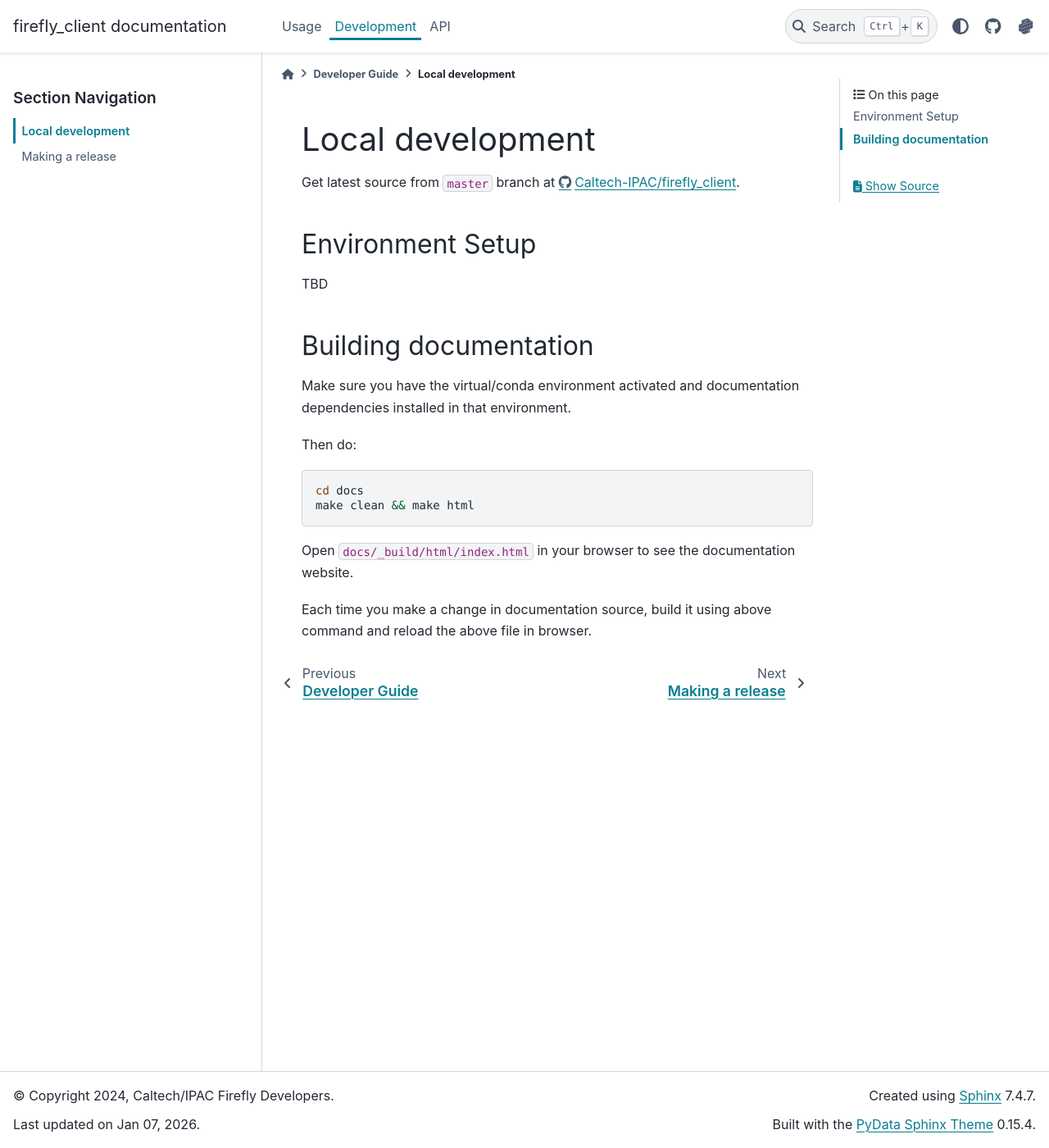
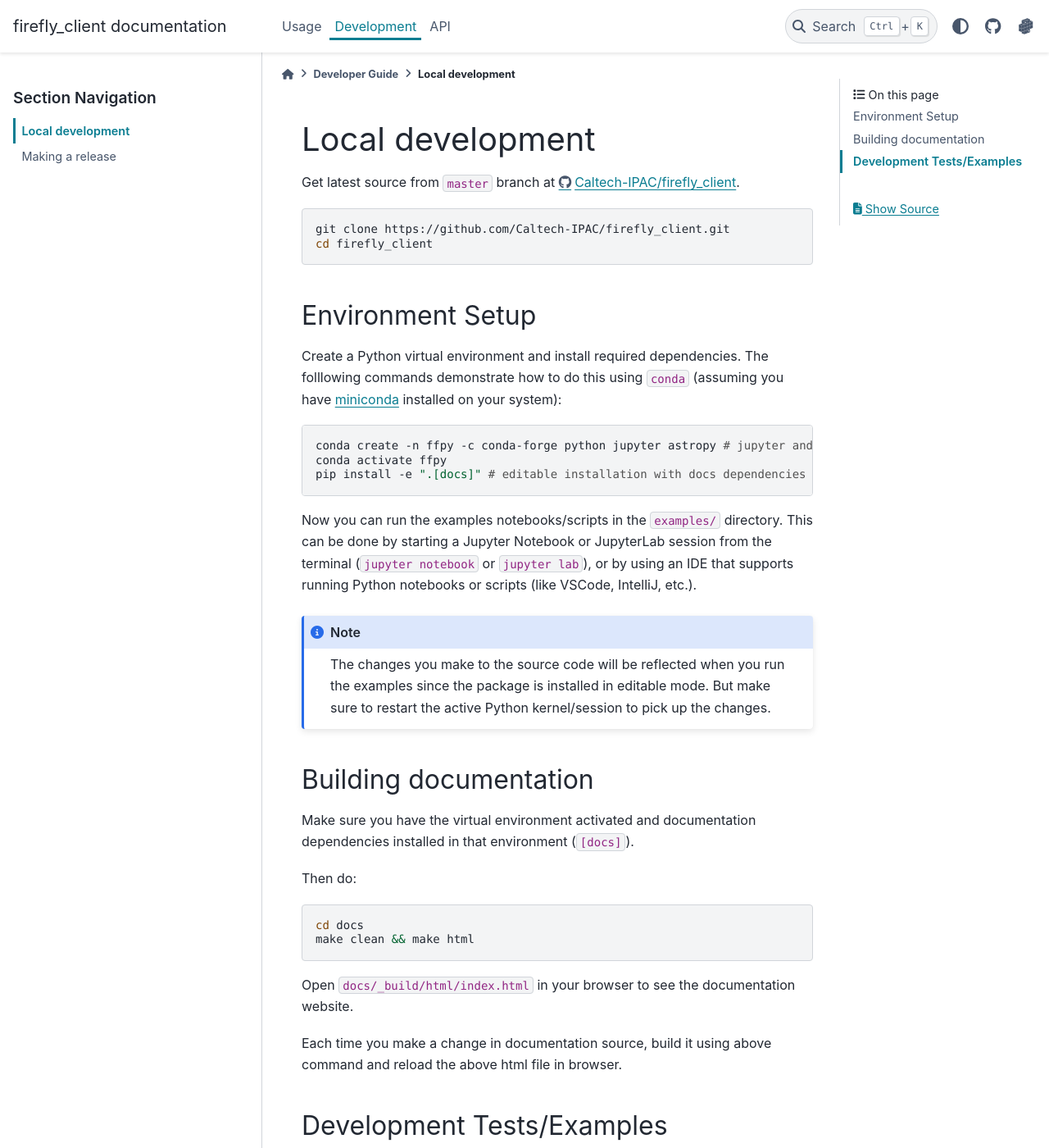
Before and after one commit to Caltech-IPAC/firefly_client, a Sphinx documentation site: the page built from docs/development/guide.rst, in a window 1280 px wide and 1400 px high. Shown: the whole window at 82% size. Built offline with Sphinx 7.4.7 and the PyData theme 0.15.4, drawn with Linux system fonts in a browser that asks for light colours; pages that are not in the unit, such as notebooks, are missing from menus; some of the changed text lies outside the part shown.

Commit message:
Update local development docs

```diff
--- a/docs/development/guide.rst
+++ b/docs/development/guide.rst
@@ -4,18 +4,37 @@ Local development
 
 Get latest source from ``master`` branch at https://github.com/Caltech-IPAC/firefly_client.
 
+.. code-block:: shell
+
+    git clone https://github.com/Caltech-IPAC/firefly_client.git
+    cd firefly_client
+
 
 Environment Setup
 -----------------
 
-TBD
+Create a Python virtual environment and install required dependencies.
+The folllowing commands demonstrate how to do this using ``conda`` (assuming you have `miniconda <https://www.anaconda.com/docs/getting-started/miniconda/>`_ installed on your system):
 
+.. code-block:: shell
+
+    conda create -n ffpy -c conda-forge python jupyter astropy # jupyter and astropy are needed for running examples
+    conda activate ffpy
+    pip install -e ".[docs]" # editable installation with docs dependencies
+
+
+Now you can run the examples notebooks/scripts in the ``examples/`` directory.
+This can be done by starting a Jupyter Notebook or JupyterLab session from the terminal (``jupyter notebook`` or ``jupyter lab``), or by using an IDE that supports running Python notebooks or scripts (like VSCode, IntelliJ, etc.).
+
+.. note::
+    The changes you make to the source code will be reflected when you run the examples since the package is installed in editable mode.
+    But make sure to restart the active Python kernel/session to pick up the changes.
 
 Building documentation
 ----------------------
 
-Make sure you have the virtual/conda environment activated and documentation
-dependencies installed in that environment.
+Make sure you have the virtual environment activated and documentation
+dependencies installed in that environment (``[docs]``).
 
 Then do:
 
@@ -28,4 +47,9 @@ Open ``docs/_build/html/index.html`` in your browser to see the documentation
 website.
 
 Each time you make a change in documentation source, build it using
-above command and reload the above file in browser.
+above command and reload the above html file in browser.
+
+Development Tests/Examples
+--------------------------
+
+Refer to the `examples/development_tests directory <https://github.com/Caltech-IPAC/firefly_client/tree/master/examples/development_tests>`_ of firefly-client GitHub repository.
```
